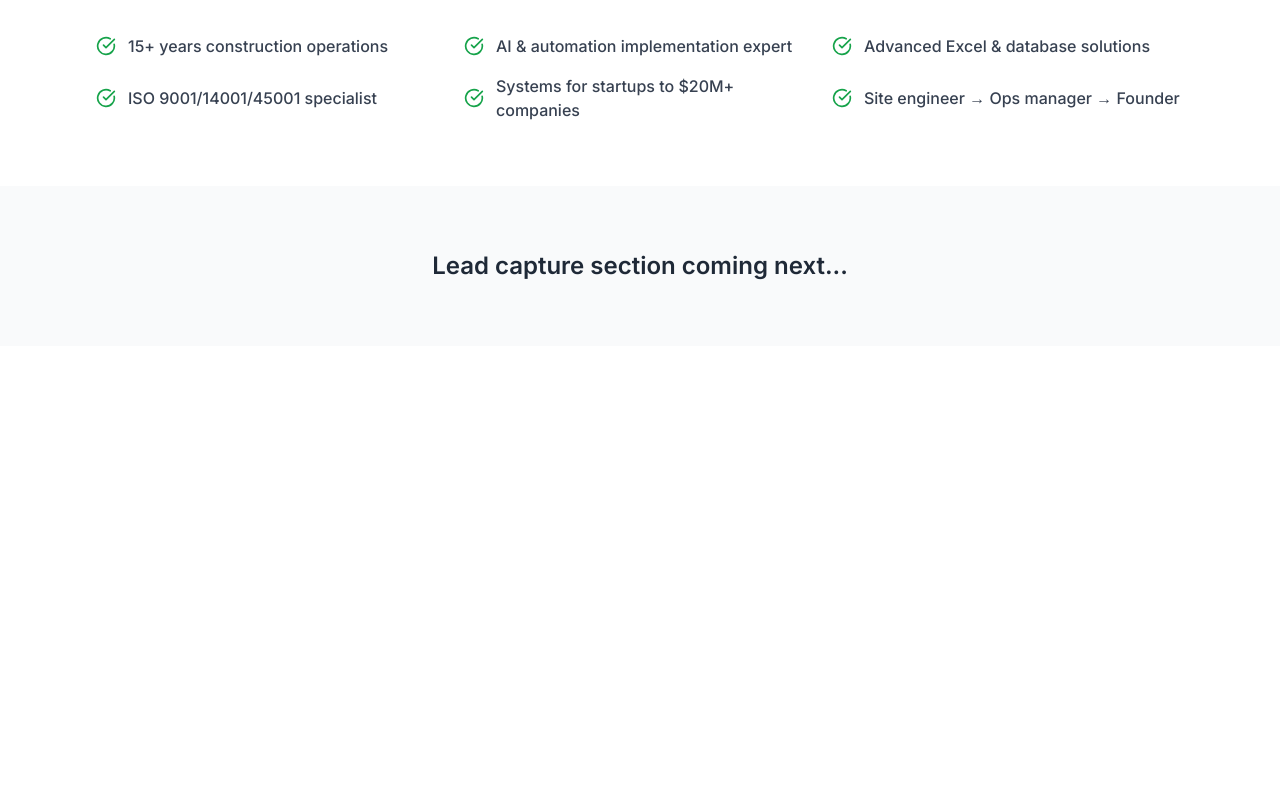
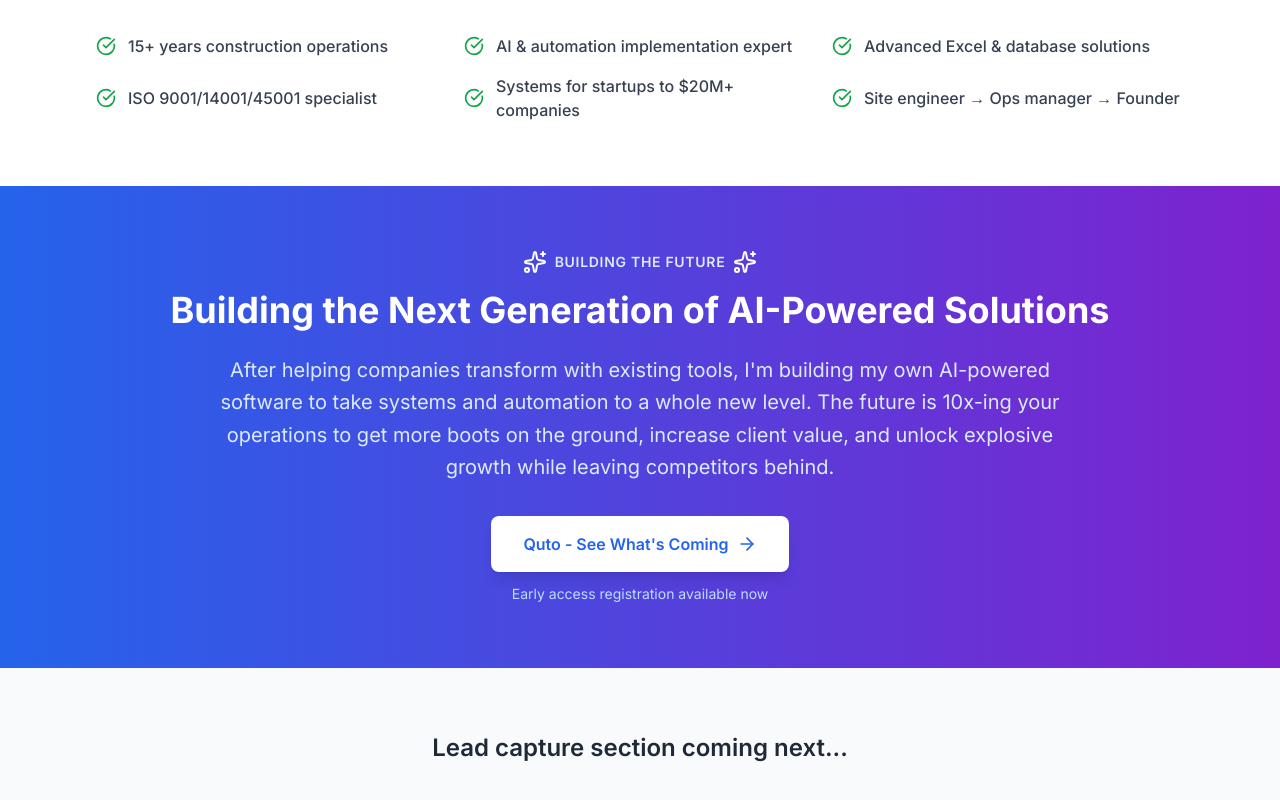
Before and after one commit to opsystems-dev/op-systems-site, a Next.js app: page / in a window 1280 px wide. Shown: the part 3149-3949 px from the top of the page. Before the commit the page ends 3495 px from the top, so only its background shows below. Built offline with nearby package versions, Linux system fonts and the light colour scheme.

Commit message:
Quto banner: Explosive messaging that gets people HYPED

```diff
--- a/src/app/page.tsx
+++ b/src/app/page.tsx
@@ -2,6 +2,7 @@ import { Hero } from "@/components/sections/hero"
 import { Services } from "@/components/sections/services"
 import { LeadCapture } from "@/components/sections/lead-capture"
 import { FounderBrief } from "@/components/sections/founder-brief"
+import { QutoBanner } from "@/components/sections/quto-banner"
 
 export default function Home() {
   return (
@@ -10,6 +11,7 @@ export default function Home() {
       <Services />
       <LeadCapture />
       <FounderBrief />
+      <QutoBanner />
 
       {/* Placeholder for next sections */}
       <section className="section-padding bg-gray-50">
--- /dev/null
+++ b/src/components/sections/quto-banner.tsx
@@ -0,0 +1,46 @@
+import { ArrowRight, Sparkles } from "lucide-react"
+
+export function QutoBanner() {
+  return (
+    <section className="section-padding bg-gradient-to-r from-blue-600 to-purple-700">
+      <div className="container mx-auto max-w-6xl px-6 md:px-8">
+        <div className="text-center text-white">
+          <div className="flex items-center justify-center gap-2 mb-4">
+            <Sparkles className="h-6 w-6" />
+            <span className="text-sm font-semibold uppercase tracking-wider text-blue-100">
+              Building the Future
+            </span>
+            <Sparkles className="h-6 w-6" />
+          </div>
+
+          <h2 className="text-3xl md:text-4xl font-bold mb-6">
+            Building the Next Generation of AI-Powered Solutions
+          </h2>
+
+          <p className="text-xl text-blue-100 mb-8 max-w-4xl mx-auto leading-relaxed">
+            After helping companies transform with existing tools, I&apos;m building my own AI-powered
+            software to take systems and automation to a whole new level. The future is 10x-ing
+            your operations to get more boots on the ground, increase client value, and unlock
+            explosive growth while leaving competitors behind.
+          </p>
+
+          <div className="text-center">
+            <a
+              href="https://quto.app"
+              target="_blank"
+              rel="noopener noreferrer"
+              className="inline-flex bg-white text-blue-600 px-8 py-4 rounded-lg font-semibold hover:bg-gray-100 transition-all duration-300 hover:scale-105 shadow-lg items-center gap-2 mb-3"
+            >
+              Quto - See What&apos;s Coming
+              <ArrowRight className="h-5 w-5" />
+            </a>
+
+            <p className="text-blue-200 text-sm">
+              Early access registration available now
+            </p>
+          </div>
+        </div>
+      </div>
+    </section>
+  )
+}
```
